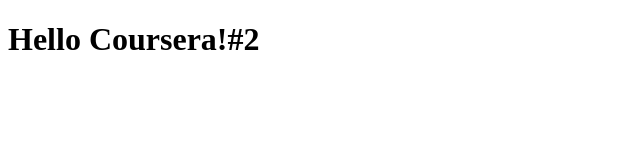
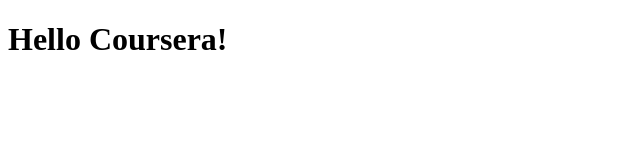
Before and after one commit to apierce9/coursera-test, a plain HTML site: page site/index.html in a window 1280 px wide. Shown: the full height of the page, 0-640 px from the left. Drawn offline with Linux system fonts and the light colour scheme.

Commit message:
adding module2 solution

```diff
--- a/site/index.html
+++ b/site/index.html
@@ -4,6 +4,6 @@
 	<title>Hello Coursea!</title>
 </head>
 <body>
-<h1>Hello Coursera!#2</h1>
+<h1>Hello Coursera!</h1>
 </body>
 </html>
```
Also changed, not shown: module2-solution/index.html (added).
